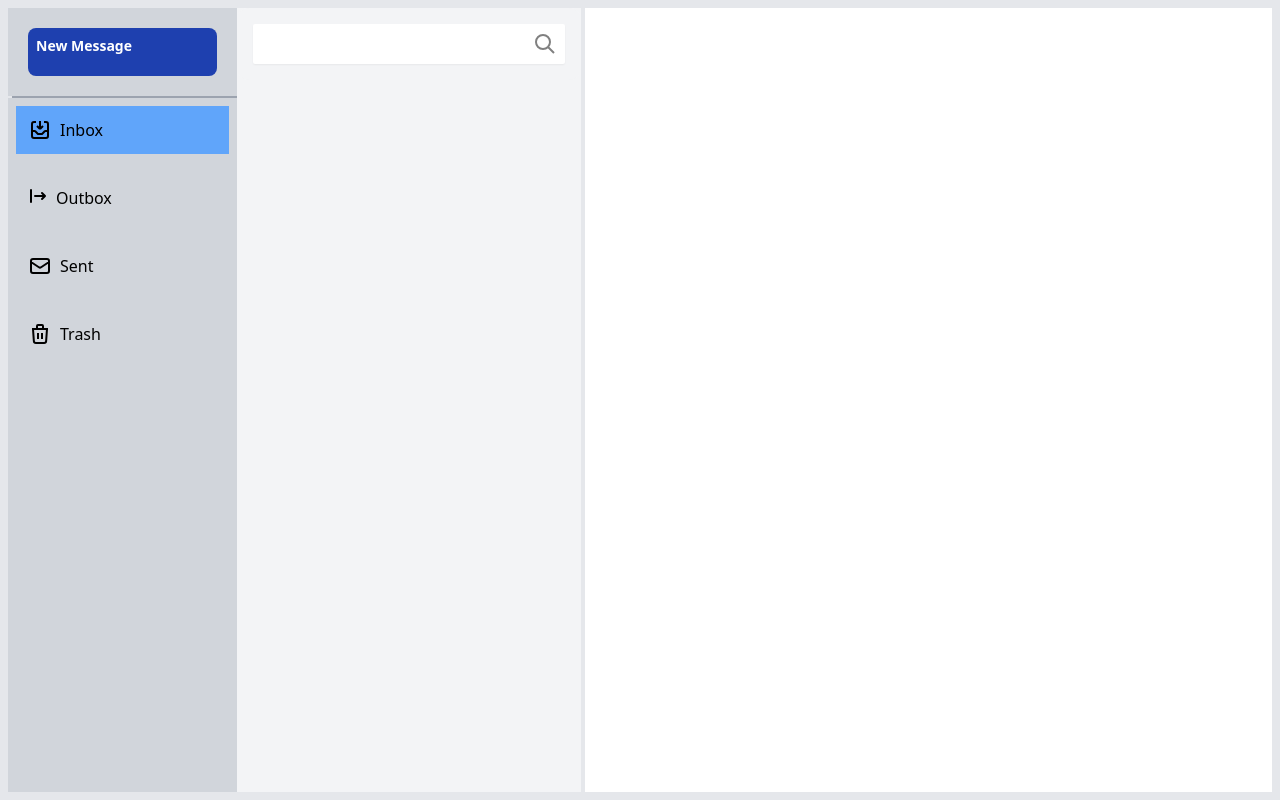
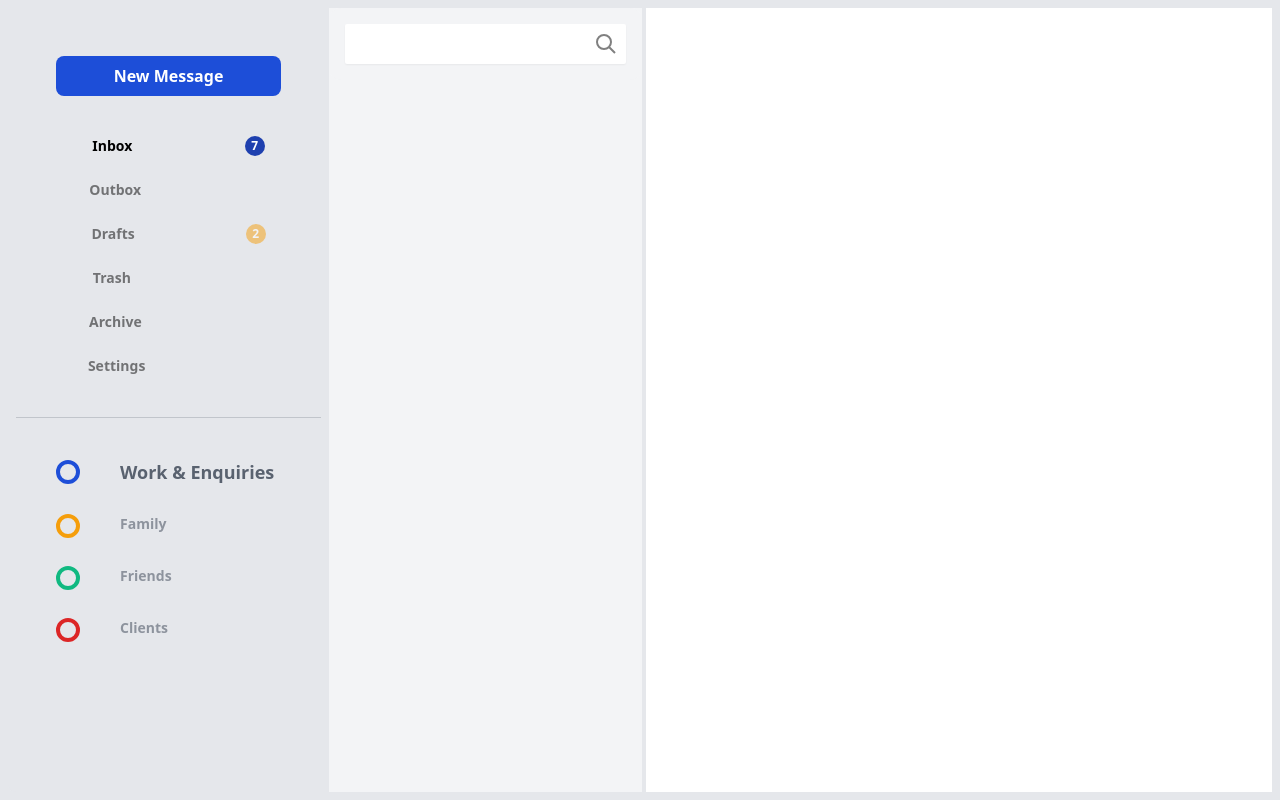
Before and after one commit to mayur-ravindram/react-email-client, a React (Create React App) app: page / in a window 1280 px wide. Built offline with nearby package versions, Linux system fonts and the light colour scheme.

Commit message:
Styled sidepane #1 as per prototype

```diff
--- a/src/App.js
+++ b/src/App.js
@@ -6,7 +6,7 @@ import MailList from "./component/MailList";
 
 function App() {
   return (
-    <div className="App">
+    <div className="container mx-auto my-auto">
       <Switch>
         <Route path="/">
           <Main />
--- a/src/component/MailActionsMenu.js
+++ b/src/component/MailActionsMenu.js
@@ -1,81 +1,149 @@
 import React from "react";
 import { Link } from "react-router-dom";
-
 
 const MailActionsMenu = () => {
   return (
     <>
-      <ul className="p-2">
+      {/* navigation side pane */}
+      <div className="p-2 w-2/4 bg-gray-200 rounded-bl-lg">
+        {/* new message button */}
+        <div className="flex justify-center items-center p-10">
+          <button className="p-2 bg-blue-700 w-full text-center text-white font-semibold rounded-lg">
+            New Message
+          </button>
+        </div>
+        {/* menu */}
+        <div className="flex flex-col">
+          <ul className="space-y-6">
+            <li>
               <Link to="/inbox">
-          <li className="flex space-x-2 mb-5 p-3 w-full bg-blue-400">
-            <svg
-              xmlns="http://www.w3.org/2000/svg"
-              className="h-6 w-6"
-              fill="none"
-              viewBox="0 0 24 24"
-              stroke="currentColor"
-            >
-              <path
-                strokeLinejoin="round"
-                strokeWidth="2"
-                d="M8 4H6a2 2 0 00-2 2v12a2 2 0 002 2h12a2 2 0 002-2V6a2 2 0 00-2-2h-2m-4-1v8m0 0l3-3m-3 3L9 8m-5 5h2.586a1 1 0 01.707.293l2.414 2.414a1 1 0 00.707.293h3.172a1 1 0 00.707-.293l2.414-2.414a1 1 0 01.707-.293H20"
-              />
-            </svg>
+                <div className="flex justify-around font-semibold text-sm">
+                  <div className="space-x-5">
+                    <span className="text-gray-600">
+                      <i className="fa fa-inbox"></i>
+                    </span>
                     <span>Inbox</span>
+                  </div>
+                  <span className="bg-blue-800 p-1 rounded-full h-5 w-5 flex justify-center items-center text-xs text-white">
+                    7
+                  </span>
+                </div>
+              </Link>
             </li>
+            <li>
+              <Link to="/outbox">
+                <div className="flex justify-around font-semibold text-sm opacity-50">
+                  <div className="space-x-5">
+                    <span className="text-gray-400">
+                      <i className="fa fa-star"></i>
+                    </span>
+                    <span>Outbox</span>
+                  </div>
+                  <span className="bg-transparent p-1 rounded-full h-5 w-5 flex justify-center items-center text-xs text-white"></span>
+                </div>
               </Link>
-        <Link to="/outbox">
-          <li className="flex space-x-2 mb-5 p-3 w-full">
-            <svg
-              xmlns="http://www.w3.org/2000/svg"
-              className="h-5 w-5"
-              viewBox="0 0 20 20"
-              fill="currentColor"
-            >
-              <path d="M3 3a1 1 0 00-1 1v12a1 1 0 102 0V4a1 1 0 00-1-1zm10.293 9.293a1 1 0 001.414 1.414l3-3a1 1 0 000-1.414l-3-3a1 1 0 10-1.414 1.414L14.586 9H7a1 1 0 100 2h7.586l-1.293 1.293z" />
-            </svg>
-            <span>Outbox</span>
             </li>
+            <li>
+              <Link to="/drafts">
+                <div className="flex justify-around font-semibold text-sm opacity-50">
+                  <div className="space-x-5">
+                    <span className="text-gray-400">
+                      <i className="fa fa-clock"></i>
+                    </span>
+                    <span>Drafts</span>
+                  </div>
+                  <span className="bg-yellow-500 p-1 rounded-full h-5 w-5 flex justify-center items-center text-xs text-white">
+                    2
+                  </span>
+                </div>
               </Link>
+            </li>
+            <li>
+              <Link to="/trash">
+                <div className="flex justify-around font-semibold text-sm opacity-50">
+                  <div className="space-x-5">
+                    <span className="text-gray-400">
+                      <i className="fa fa-trash"></i>
+                    </span>
+                    <span>Trash</span>
+                  </div>
+                  <span className="bg-transparent p-1 rounded-full h-5 w-5 flex justify-center items-center text-xs text-white"></span>
+                </div>
+              </Link>
+            </li>
+            <li>
+              <Link to="/archive">
+                <div className="flex justify-around font-semibold text-sm opacity-50">
+                  <div className="space-x-5">
+                    <span className="text-gray-400">
+                      <i className="fa fa-archive"></i>
+                    </span>
+                    <span>Archive</span>
+                  </div>
+                  <span className="bg-transparent p-1 rounded-full h-5 w-5 flex justify-center items-center text-xs text-white"></span>
+                </div>
+              </Link>
+            </li>
+            <li>
+              <Link to="/settings">
+                <div className="flex justify-around font-semibold text-sm opacity-50">
+                  <div className="space-x-5">
+                    <span className="text-gray-400">
+                      <i className="fa fa-wrench"></i>
+                    </span>
+                    <span>Settings</span>
+                  </div>
+                  <span className="bg-transparent p-1 rounded-full h-5 w-5 flex justify-center items-center text-xs text-white"></span>
+                </div>
+              </Link>
+            </li>
+          </ul>
+        </div>
 
-        <Link to="/sent">
-          <li className="flex space-x-2 mb-5 p-3 w-full">
-            <svg
-              xmlns="http://www.w3.org/2000/svg"
-              className="h-6 w-6"
-              fill="none"
-              viewBox="0 0 24 24"
-              stroke="currentColor"
-            >
-              <path
-                strokeLinejoin="round"
-                strokeWidth="2"
-                d="M3 8l7.89 5.26a2 2 0 002.22 0L21 8M5 19h14a2 2 0 002-2V7a2 2 0 00-2-2H5a2 2 0 00-2 2v10a2 2 0 002 2z"
-              />
-            </svg>
-            <span>Sent</span>
-          </li>
-        </Link>
+        {/* separator */}
+        <div className="flex justify-center items-center">
+          <hr className="bg-gray-700 opacity-20 h-0.5 mt-10 w-full" />
+        </div>
 
-        <Link to="/trash">
-          <li className="flex space-x-2 mb-5 p-3 w-full">
-            <svg
-              xmlns="http://www.w3.org/2000/svg"
-              className="h-6 w-6"
-              fill="none"
-              viewBox="0 0 24 24"
-              stroke="currentColor"
-            >
-              <path
-                strokeLinejoin="round"
-                strokeWidth="2"
-                d="M19 7l-.867 12.142A2 2 0 0116.138 21H7.862a2 2 0 01-1.995-1.858L5 7m5 4v6m4-6v6m1-10V4a1 1 0 00-1-1h-4a1 1 0 00-1 1v3M4 7h16"
-              />
-            </svg>
-            <span>Trash</span>
-          </li>
-        </Link>
-      </ul>
+        {/* tags */}
+        {/* work in progress */}
+        <div className="flex flex-col p-10 space-y-7">
+          <div className="flex justify-start items-center">
+            <div className="h-6 w-6 rounded-full border-4 border-blue-700 flex justify-center items-center">
+              <div className="bg-transparent h-4 w-2 rounded-full"></div>
+            </div>
+            <span className="ml-10 text-gray-700 font-semibold text-lg opacity-80">
+              Work & Enquiries
+            </span>
+          </div>
+
+          <div className="flex">
+            <div className="h-6 w-6 rounded-full border-4 border-yellow-500 flex justify-center items-center">
+              <div className="bg-transparent h-4 w-4 rounded-full"></div>
+            </div>
+            <span className="ml-10 text-gray-700 font-semibold text-sm opacity-50">
+              Family
+            </span>
+          </div>
+          <div className="flex">
+            <div className="h-6 w-6 rounded-full border-4 border-green-500 flex justify-center items-center">
+              <div className="bg-transparent h-4 w-4 rounded-full"></div>
+            </div>
+            <span className="ml-10 text-gray-700 font-semibold text-sm opacity-50">
+              Friends
+            </span>
+          </div>
+          <div className="flex">
+            <div className="h-6 w-6 rounded-full border-4 border-red-600 flex justify-center items-center">
+              <div className="bg-transparent h-4 w-4 rounded-full"></div>
+            </div>
+            <span className="ml-10 text-gray-700 font-semibold text-sm opacity-50">
+              Clients
+            </span>
+          </div>
+        </div>
+        {/* end of navigation sidepane  */}
+      </div>
     </>
   );
 };
--- a/src/component/Main.js
+++ b/src/component/Main.js
@@ -8,25 +8,10 @@ export const Main = () => (
   <>
     <div className="bg-gray-200 h-screen flex flex-col items-center justify-center">
       <div className="h-full w-full flex flex-row justify-between p-2">
-        <div className="bg-gray-300 w-1/3 flex flex-col">
-          <Link
-            to="/"
-            className="rounded-lg m-5 text-sm
-              bg-blue-800 font-bold h-12 p-2 text-white"
-          >
-            New Message
-          </Link>
+        {/* sidepane -1  */}
+        <MailActionsMenu />
 
-          <div className="divide-y-2 bg-gray-400">
-            <div className="w-1"></div>
-            <div className="w-1"></div>
-          </div>
-
-          {/* navigation component */}
-          <div className="flex flex-col">
-            <MailActionsMenu />
-          </div>
-        </div>
+        {/* sidepane -2  */}
         <div className="bg-gray-100 w-1/2 flex flex-col">
           <div className="flex flex-col bg-gray-100 rounded-xl p-2">
             {/* this is input box + search flex */}
```
Lines whose indentation alone changed are shown as unchanged.
